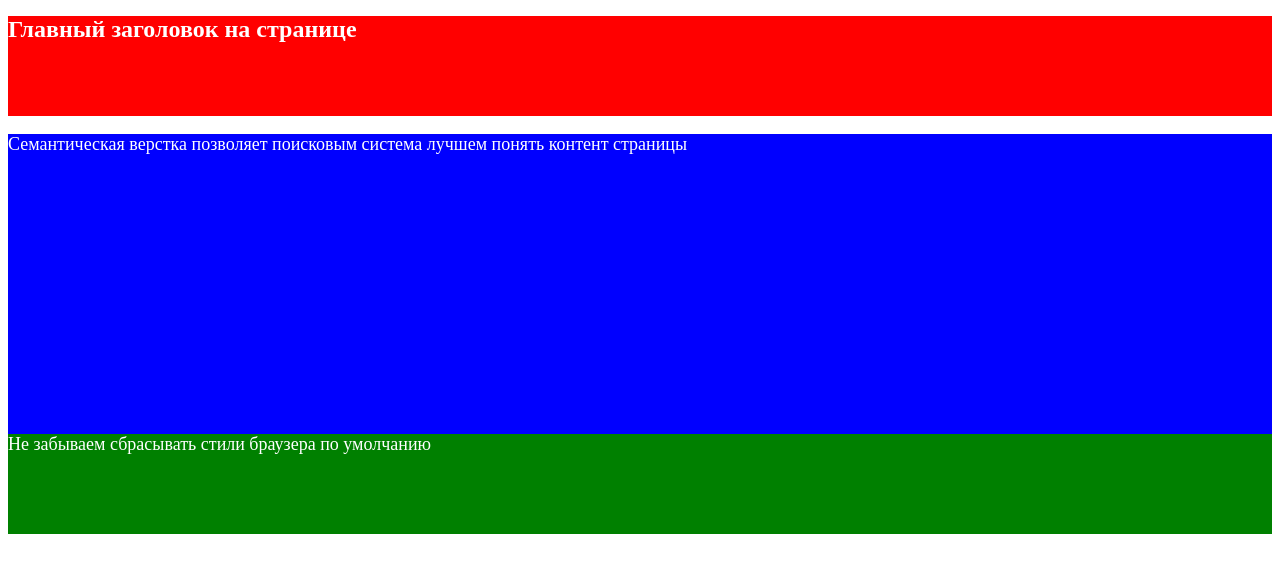
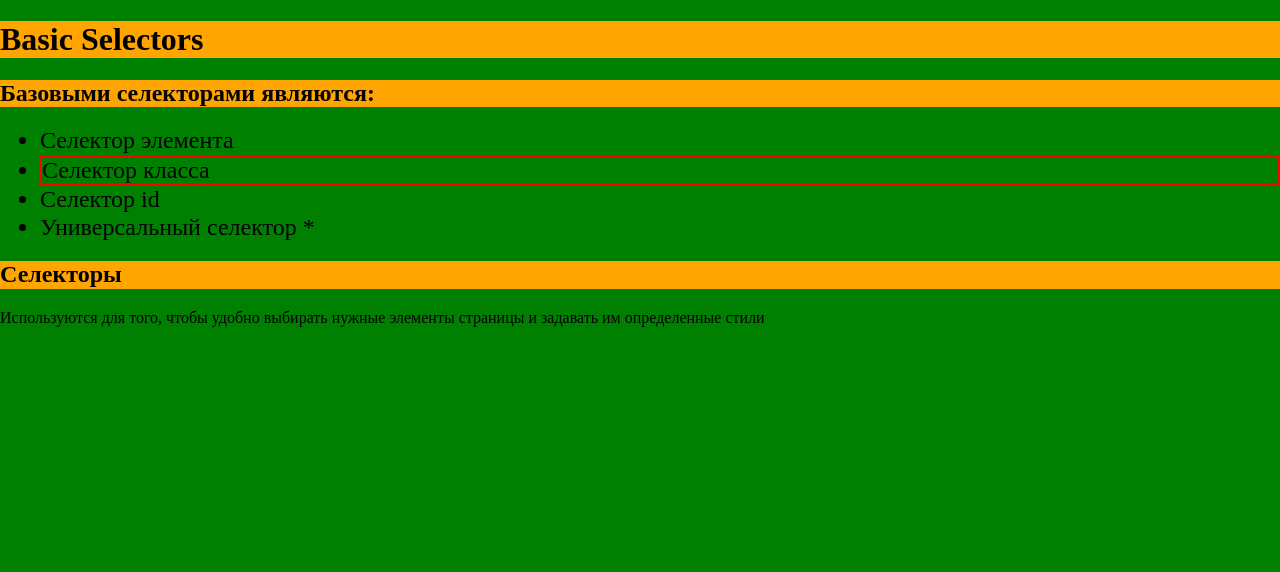
Before and after one commit to cruciaal/gromcode, a plain HTML site: page lesson_1/index.html in a window 1280 px wide. Drawn offline with nearby package versions, Linux system fonts and the light colour scheme.

Commit message:
selector

```diff
--- a/lesson_1/index.html
+++ b/lesson_1/index.html
@@ -3,18 +3,32 @@
 
 <head>
 	<meta charset="UTF-8" />
-	<title>Базовая страничка</title>
+	<title>Basic Selectors</title>
+	<link rel="stylesheet" href="https://cdnjs.cloudflare.com/ajax/libs/normalize/8.0.1/normalize.min.css"
+		integrity="sha256-l85OmPOjvil/SOvVt3HnSSjzF1TUMyT9eV0c2BzEGzU=" crossorigin="anonymous" />
+	<link rel="stylesheet" href="style.css">
 </head>
 
 <body>
-	<header style="background-color: red; height: 100px">
-		<h1 style="font-size: 24px; color: white;">Главный заголовок на странице</h1>
-	</header>
-	<main style="background-color: blue; font-size: 18px; height: 300px; color: white;">
-		<p>Семантическая верстка позволяет поисковым система лучшем понять контент страницы</p>
-	</main>
-	<footer style="background-color: green; font-size: 18px; height: 100px; color: white;">Не забываем сбрасывать стили
-		браузера по умолчанию</footer>
+	<h1 class="page-header">Basic Selectors</h1>
+
+	<article>
+		<h2 class="page-header">Базовыми селекторами являются:</h2>
+		<ul>
+			<li>Селектор элемента</li>
+			<li id="best">Селектор класса</li>
+			<li>Селектор id</li>
+			<li>Универсальный селектор *</li>
+		</ul>
+	</article>
+
+	<article>
+		<h2 class="page-header">Селекторы</h2>
+		<p>
+			Используются для того, чтобы удобно выбирать нужные элементы страницы и задавать им
+			определенные стили
+		</p>
+	</article>
 </body>
 
 </html>
--- a/lesson_1/style.css
+++ b/lesson_1/style.css
@@ -1,9 +1,13 @@
-div {
-  display: inline;
+* {
+  background-color: green;
 }
-span {
-  display: block;
-  width: 200px;
-  height: 100px;
-  background-color: yellow;
+li {
+  font-size: 24px;
 }
+.page-header {
+  background-color: orange;
+}
+
+#best {
+  border: 2px solid red;
+}
```
